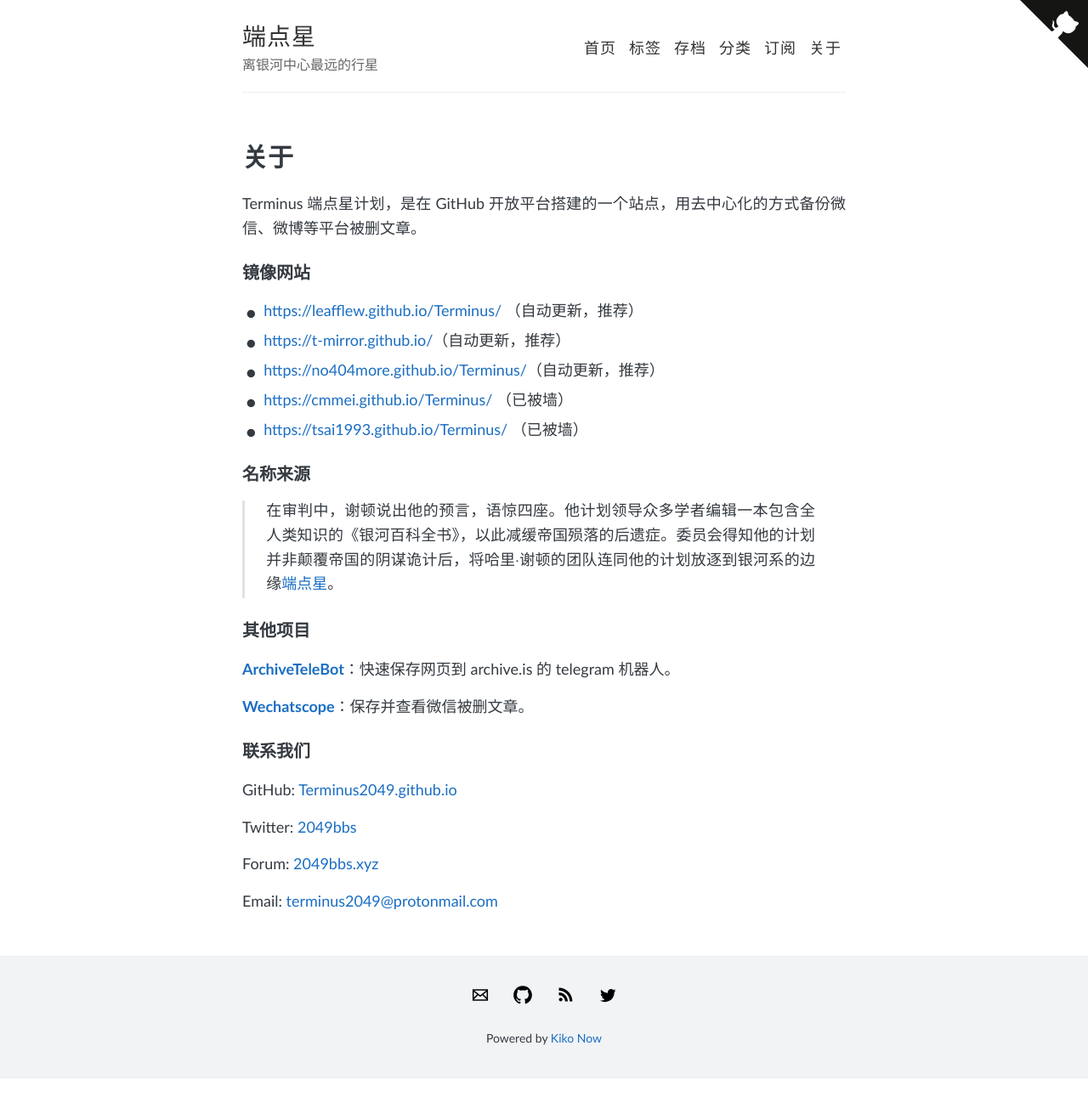
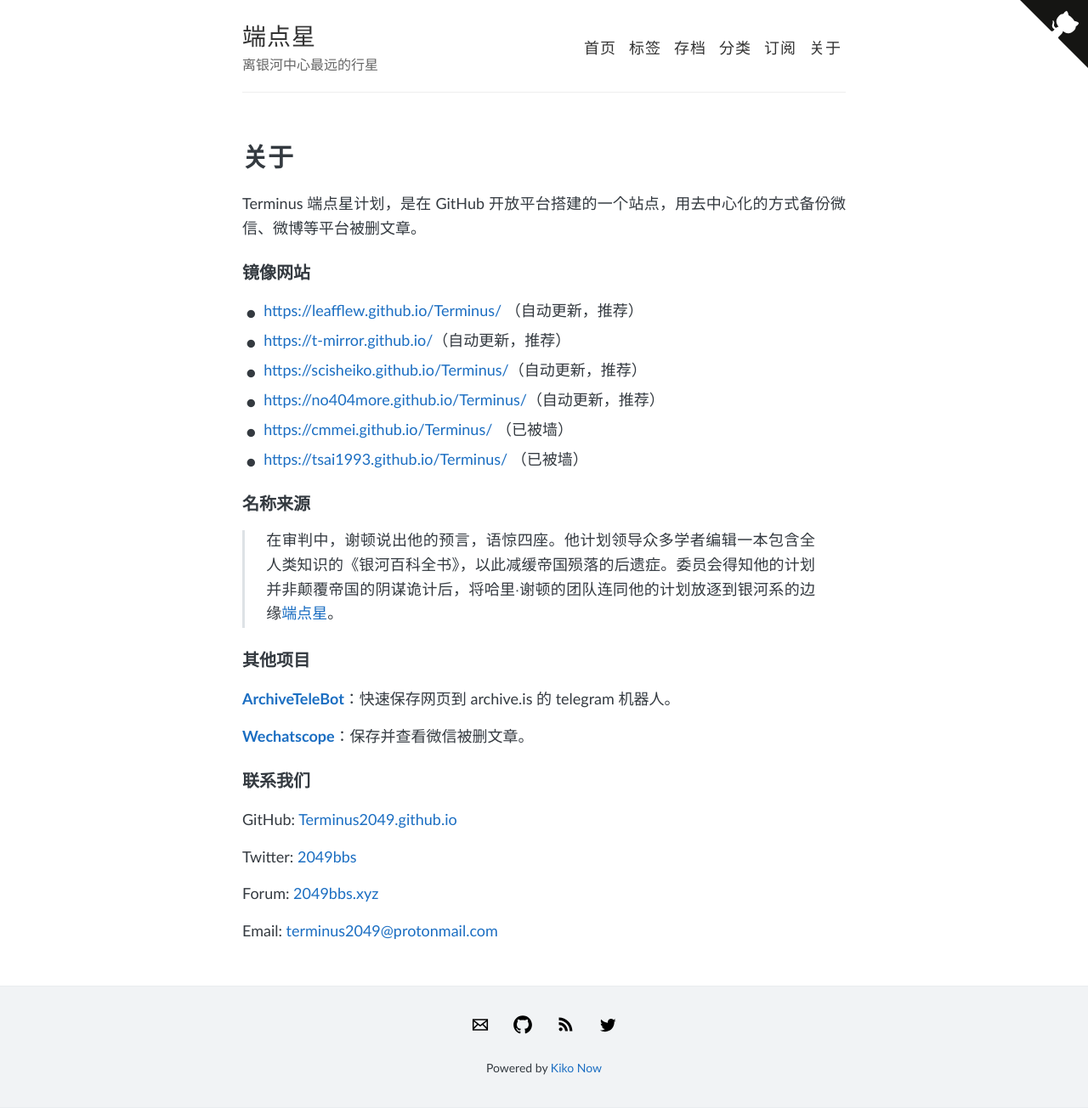
Before and after one commit to Terminus2049/Terminus2049.github.io, a Jekyll site: the page built from about.html, in a window 1280 px wide. Shown: the whole page at 85% size. Built offline with Jekyll 4.4.1, drawn with Linux system fonts in a browser that asks for light colours; before the commit the page ends 1269 px from its top, so only the background shows below that.

Commit message:
添加镜像

```diff
--- a/about.html
+++ b/about.html
@@ -15,6 +15,7 @@
 <ul>
   <li><a href="https://leafflew.github.io/Terminus/">https://leafflew.github.io/Terminus/</a> （自动更新，推荐）</li>
   <li><a href="https://t-mirror.github.io/">https://t-mirror.github.io/</a>（自动更新，推荐）</li>
+  <li><a href="https://scisheiko.github.io/Terminus/">https://scisheiko.github.io/Terminus/</a>（自动更新，推荐）</li>
   <li><a href="https://no404more.github.io/Terminus/">https://no404more.github.io/Terminus/</a>（自动更新，推荐）</li>
   <li><a href="https://cmmei.github.io/Terminus/">https://cmmei.github.io/Terminus/</a> （已被墙）</li>
   <li><a href="https://tsai1993.github.io/Terminus/">https://tsai1993.github.io/Terminus/</a> （已被墙）</li>
```
Also changed, not shown: README.md.
